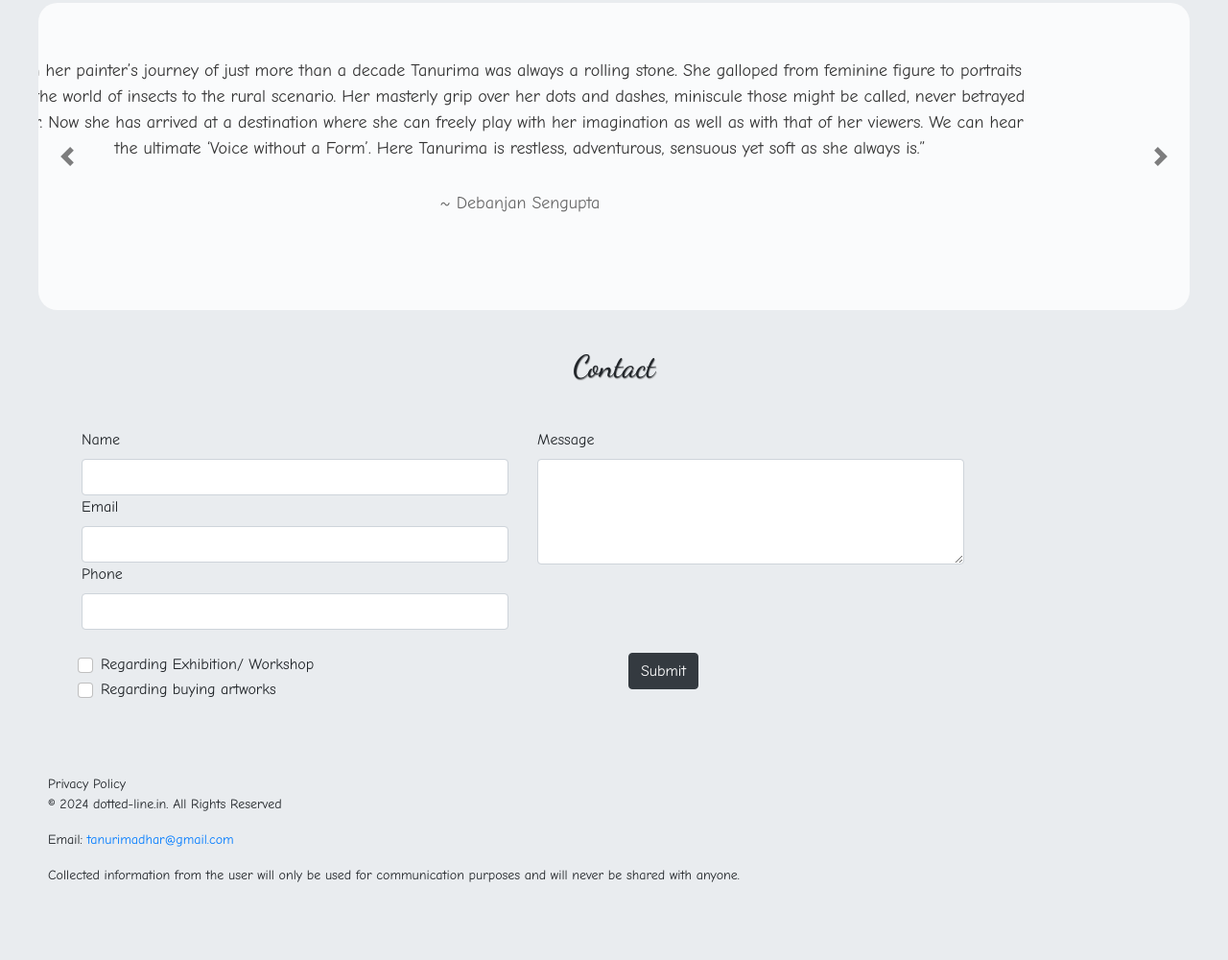
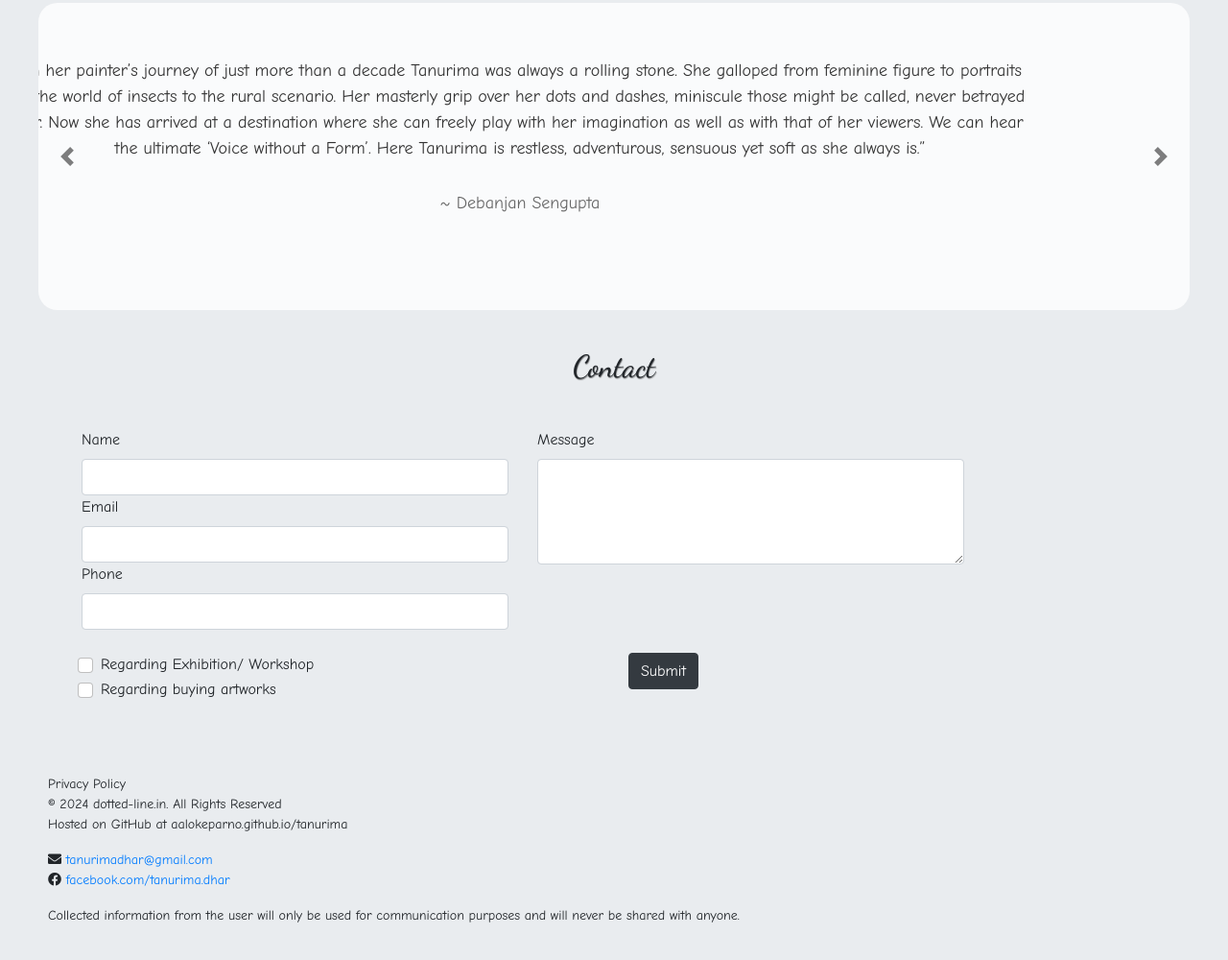
Before and after one commit to Aalokeparno/tanurima, a website: page more.html in a window 1280 px wide. Shown: the part 2644-3644 px from the top of the page at 96% size. Before the commit the page ends 3616 px from the top, so only its background shows below. Drawn offline with nearby package versions, Linux system fonts and the light colour scheme; a web font is replaced by a local one.

Commit message:
Image resized, spell check, facebook link

```diff
--- a/more.html
+++ b/more.html
@@ -6,6 +6,7 @@
     <title>Tanurima Dhar</title>
     <link href="https://cdn.jsdelivr.net/npm/bootstrap@5.0.2/dist/css/bootstrap.min.css" rel="stylesheet" integrity="sha384-EVSTQN3/azprG1Anm3QDgpJLIm9Nao0Yz1ztcQTwFspd3yD65VohhpuuCOmLASjC" crossorigin="anonymous">
     <link rel="stylesheet" href="https://fonts.googleapis.com/css?family=Audiowide|Sofia|Trirong">
+    <link rel="stylesheet" href="https://cdnjs.cloudflare.com/ajax/libs/font-awesome/5.15.4/css/all.min.css">
     <link rel="stylesheet" href="styles.css">
 </head>
 <body>
@@ -253,8 +254,10 @@
     <footer>
         <div class="footer-content">
           <p>Privacy Policy<br>
-          © 2024 dotted-line.in. All Rights Reserved</p>
-          <p>Email: <a href="mailto:tanurimadhar@gmail.com">tanurimadhar@gmail.com</a></p>
+            © 2024 dotted-line.in. All Rights Reserved<br>
+            Hosted on GitHub at aalokeparno.github.io/tanurima</p>
+            <p><i class="fa fa-envelope" aria-hidden="true"></i> <a href="mailto:tanurimadhar@gmail.com">tanurimadhar@gmail.com</a><br>
+                <i class="fab fa-facebook" aria-hidden="true"></i> <a href="https://www.facebook.com/tanurima.dhar">facebook.com/tanurima.dhar</a></p>
           <p>Collected information from the user will only be used for communication purposes and will never be shared with anyone.</p>
         </div>
     <script src="https://code.jquery.com/jquery-3.5.1.slim.min.js"></script>
--- a/scss/styles.scss
+++ b/scss/styles.scss
@@ -116,6 +116,9 @@ header {
         margin-left: auto;
         margin-right: auto;
         width: 50%;
+        @media only screen and (max-width: 992px) {
+            width: 80%;
+        }
     }
 
         background-color: rgba(255, 255, 255, 0.8); /* Slightly transparent background for the about section */
```
Also changed, not shown: abstract.html (+5 -2 lines), events.html (+5 -2 lines), index.html (+10 -3 lines), landscape.html (+5 -2 lines), portrait.html (+5 -2 lines), styles.css, 1 other file.
